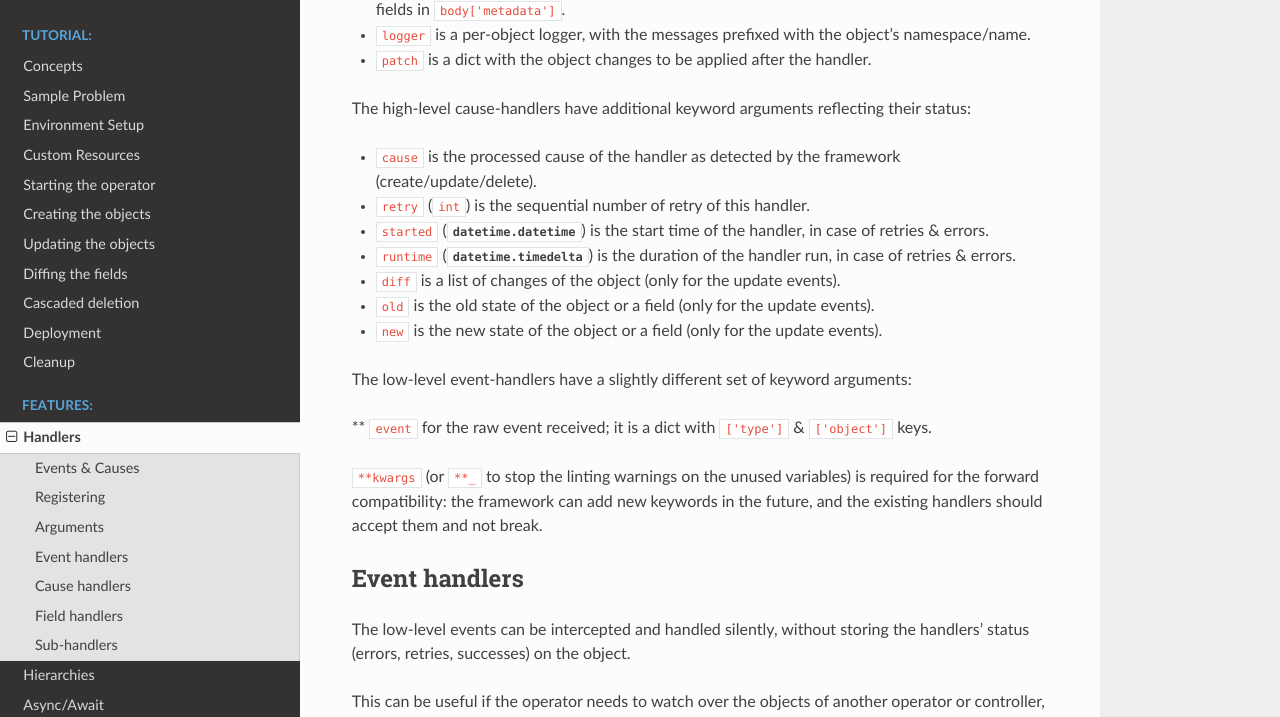
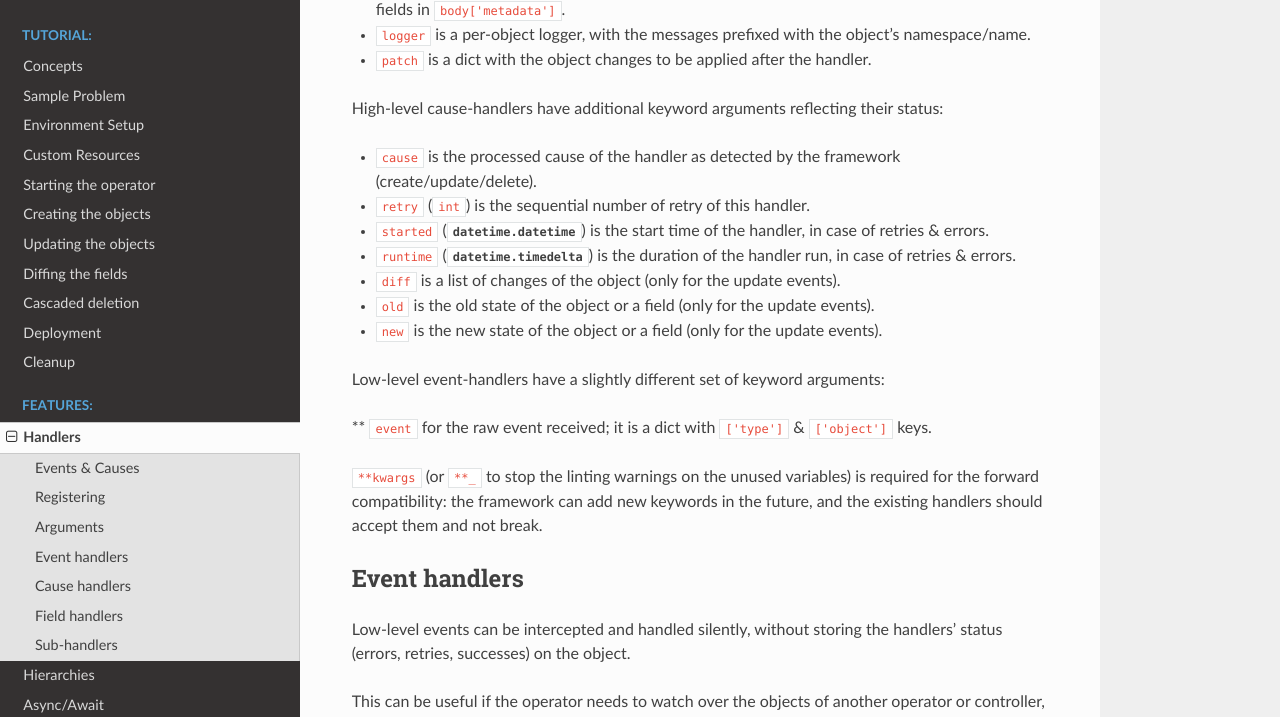
Before and after one commit to nolar/kopf, a Sphinx documentation site: the page built from docs/handlers.rst, in a window 1280 px wide and 1400 px high, scrolled down 1175 px. Shown: the part 159-876 px from the top of the window. Built offline with Sphinx 7.4.7 and the Read the Docs theme 2.0.0, drawn with Linux system fonts in a browser that asks for light colours; pages that are not in the unit, such as notebooks, are missing from menus.

Commit message:
Fix "the" grammar all around (as per PR)

```diff
--- a/docs/handlers.rst
+++ b/docs/handlers.rst
@@ -65,7 +65,7 @@ The following keyword arguments are available to the handlers
 * ``logger`` is a per-object logger, with the messages prefixed with the object's namespace/name.
 * ``patch`` is a dict with the object changes to be applied after the handler.
 
-The high-level cause-handlers have additional keyword arguments reflecting their status:
+High-level cause-handlers have additional keyword arguments reflecting their status:
 
 * ``cause`` is the processed cause of the handler as detected by the framework (create/update/delete).
 * ``retry`` (``int``) is the sequential number of retry of this handler.
@@ -75,7 +75,7 @@ The high-level cause-handlers have additional keyword arguments reflecting their
 * ``old`` is the old state of the object or a field (only for the update events).
 * ``new`` is the new state of the object or a field (only for the update events).
 
-The low-level event-handlers have a slightly different set of keyword arguments:
+Low-level event-handlers have a slightly different set of keyword arguments:
 
 ** ``event`` for the raw event received; it is a dict with ``['type']`` & ``['object']`` keys.
 
@@ -87,7 +87,7 @@ in the future, and the existing handlers should accept them and not break.
 Event handlers
 ==============
 
-The low-level events can be intercepted and handled silently, without
+Low-level events can be intercepted and handled silently, without
 storing the handlers' status (errors, retries, successes) on the object.
 
 This can be useful if the operator needs to watch over the objects
```
Also changed, not shown: examples/08-events/README.md, 2 other files.
